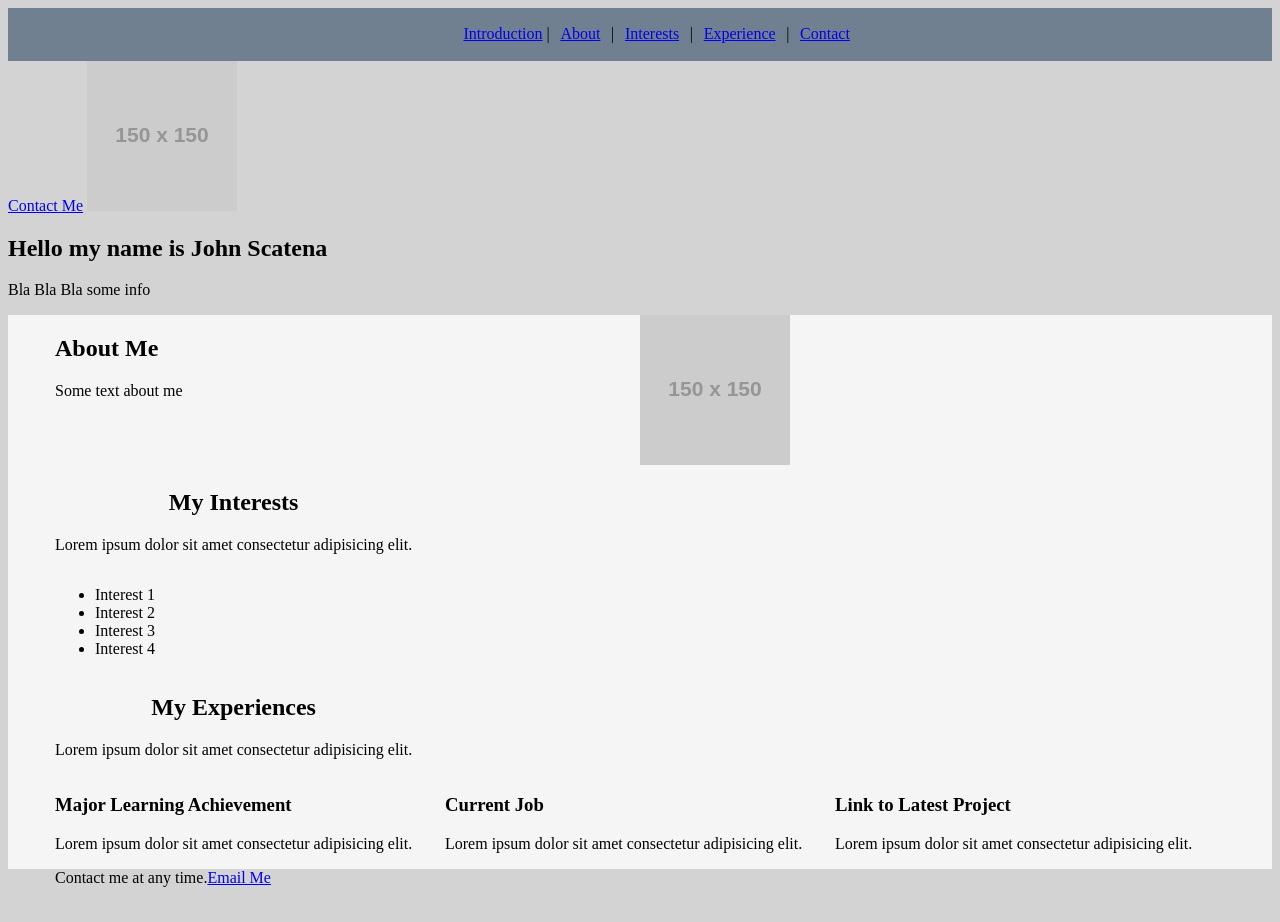
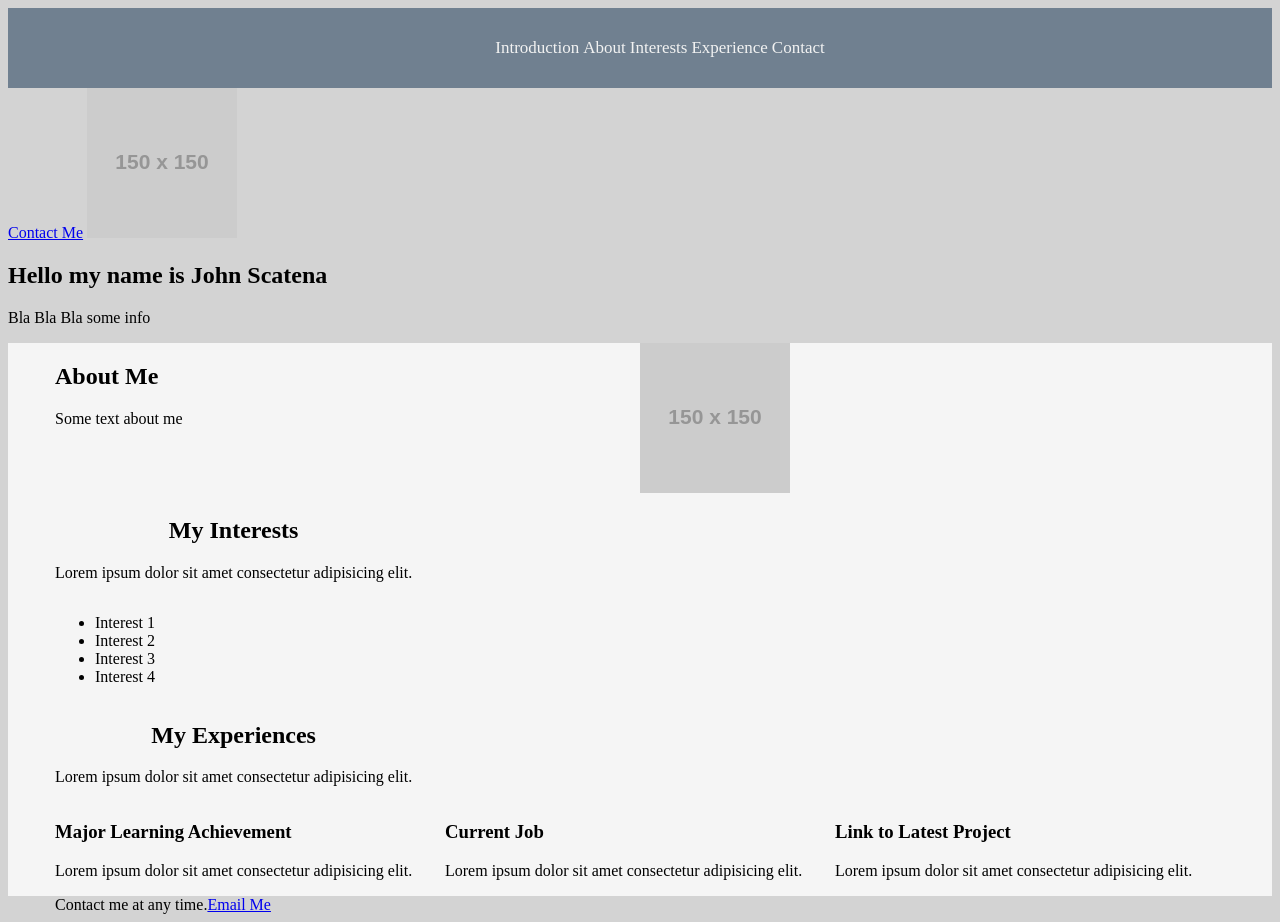
Before and after one commit to johne5s/HTML, a plain HTML site: page index.html in a window 1280 px wide. Before the commit the page ends 895 px from the top, so only its background shows below. Drawn offline with Linux system fonts and the light colour scheme; placeholder pictures from the web are drawn by us.

Commit message:
more changes

```diff
--- a/index.html
+++ b/index.html
@@ -4,17 +4,18 @@
     <meta charset="UTF-8">
     <meta name="viewport" content="width=device-width, initial-scale=1.0">
     <link rel="stylesheet" href="style.css">
+    <link rel="stylesheet" href="navstyle.css">
     <title>John Scatena Resume</title>
 </head>
 <body>
 
     <nav aria-label="Main" class="text-centered">
         <ul>
-            <a href="#intro">Introduction</a> |
-            <a class="addspace" href="#about-me">About</a> |
-            <a class="addspace" href="#my-interests">Interests</a> |
-            <a class="addspace" href="#my-experiences">Experience</a> |
-            <a class="addspace" href="#contact-me">Contact</a>
+            <a href="#intro">Introduction</a>
+            <a href="#about-me">About</a>
+            <a href="#my-interests">Interests</a>
+            <a href="#my-experiences">Experience</a>
+            <a href="#contact-me">Contact</a>
         </ul>
     </nav>
 
--- /dev/null
+++ b/navstyle.css
@@ -0,0 +1,17 @@
+nav {
+    background-color: slategray;
+    overflow: clip;
+    padding: 14px 16px;
+}
+
+nav a {
+    color: #f2f2f2;
+    text-align: center;
+    text-decoration: none;
+    font-size: 17px;
+}
+
+nav a:hover {
+    background-color: whitesmoke;
+    color: black;
+}
--- a/style.css
+++ b/style.css
@@ -1,11 +1,5 @@
 body{
     background-color: lightgray;
-}
-
-nav {
-    background-color: slategray;
-    padding-top: 1pt;
-    padding-bottom: 1pt;
 }
 
 img {
@@ -39,11 +33,6 @@ img {
     text-align: center;
 }
 
-.addspace{
-    padding-left: 5pt;
-    padding-right: 5pt;
-}
-
 /*IDs*/
 #main-content{
     /*background-color: slategray;*/
```
